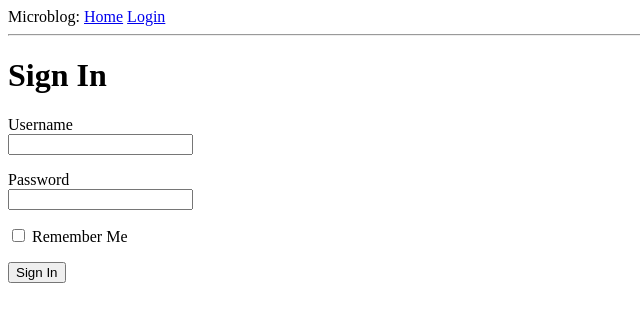
After one commit to HSE-intro-python-2023-24/lectures-and-seminars, a Flask app: page /login in a window 1280 px wide. The commit adds this page. Shown: the top 322 px of the page, without its empty margins (0-640 px from the left). Run offline with Flask 3, Linux system fonts and the light colour scheme.

Commit message:
семинар 10

```diff
--- /dev/null
+++ b/microblog/app/forms.py
@@ -0,0 +1,10 @@
+from flask_wtf import FlaskForm
+from wtforms import StringField, PasswordField, BooleanField, SubmitField
+from wtforms.validators import DataRequired
+
+
+class LoginForm(FlaskForm):
+    username = StringField('Username', validators=[DataRequired()])
+    password = PasswordField('Password', validators=[DataRequired()])
+    remember_me = BooleanField('Remember Me')
+    submit = SubmitField('Sign In')
--- a/microblog/app/routes.py
+++ b/microblog/app/routes.py
@@ -1,5 +1,7 @@
-from flask import render_template
+from flask import render_template, flash, redirect, url_for
 from app import app
+from app.forms import LoginForm
+
 
 @app.route('/')
 @app.route('/index')
@@ -12,3 +14,13 @@ def index():
          'body': 'На работе..:('}
     ]
     return render_template('index.html', title='Home', user=user, posts=posts)
+
+@app.route('/login', methods=['GET', 'POST'])
+def login():
+    form = LoginForm()
+    if form.validate_on_submit():
+        flash('Login OK for user {}, remember_me={}'.format(
+            form.username.data, form.remember_me.data))
+        return redirect(url_for('index'))
+
+    return render_template('login.html', title='Sign In', form=form)
--- a/microblog/app/templates/base.html
+++ b/microblog/app/templates/base.html
@@ -1,15 +1,27 @@
-<!doctype html>
 <html>
     <head>
         {% if title %}
-        <title>{{ title }} - Microblog</title>
+        <title>{{ title }} - microblog</title>
         {% else %}
-        <title>Welcome to microblog</title>
+        <title>microblog</title>
         {% endif %}
     </head>
     <body>
-       <div>Microblog: <a href="/index">Home</a></div>
-       <hr>
-       {% block content %}{% endblock %}
+        <div>
+            Microblog:
+            <a href="{{ url_for('index') }}">Home</a>
+            <a href="{{ url_for('login') }}">Login</a>
+        </div>
+        <hr>
+        {% with messages = get_flashed_messages() %}
+        {% if messages %}
+        <ul>
+            {% for message in messages %}
+            <li>{{ message }}</li>
+            {% endfor %}
+        </ul>
+        {% endif %}
+        {% endwith %}
+        {% block content %}{% endblock %}
     </body>
 </html>
--- /dev/null
+++ b/microblog/app/templates/login.html
@@ -0,0 +1,27 @@
+{% extends "base.html" %}
+
+{% block content %}
+    <h1>Sign In</h1>
+    <form action="" method="post" novalidate>
+        {{ form.hidden_tag() }}
+    <p>
+        {{ form.username.label }}<br>
+        {{ form.username() }}<br>
+        {% for error in form.username.errors %}
+        <span style="color: red;">{{ error }}</span>
+        {% endfor %}
+    </p>
+    <p>
+        {{ form.password.label }}<br>
+        {{ form.password() }}
+        {% for error in form.password.errors %}
+        <span style="color: red;">{{ error }}</span>
+        {% endfor %}
+    </p>
+    <p>
+        {{ form.remember_me() }}
+        {{ form.remember_me.label }}
+    </p>
+    <p>{{ form.submit() }}</p>
+    </form>
+{% endblock %}
```
Also changed, not shown: microblog/app/__init__.py (+12 -1 lines), microblog/app/models.py (added, +14 -0 lines).
